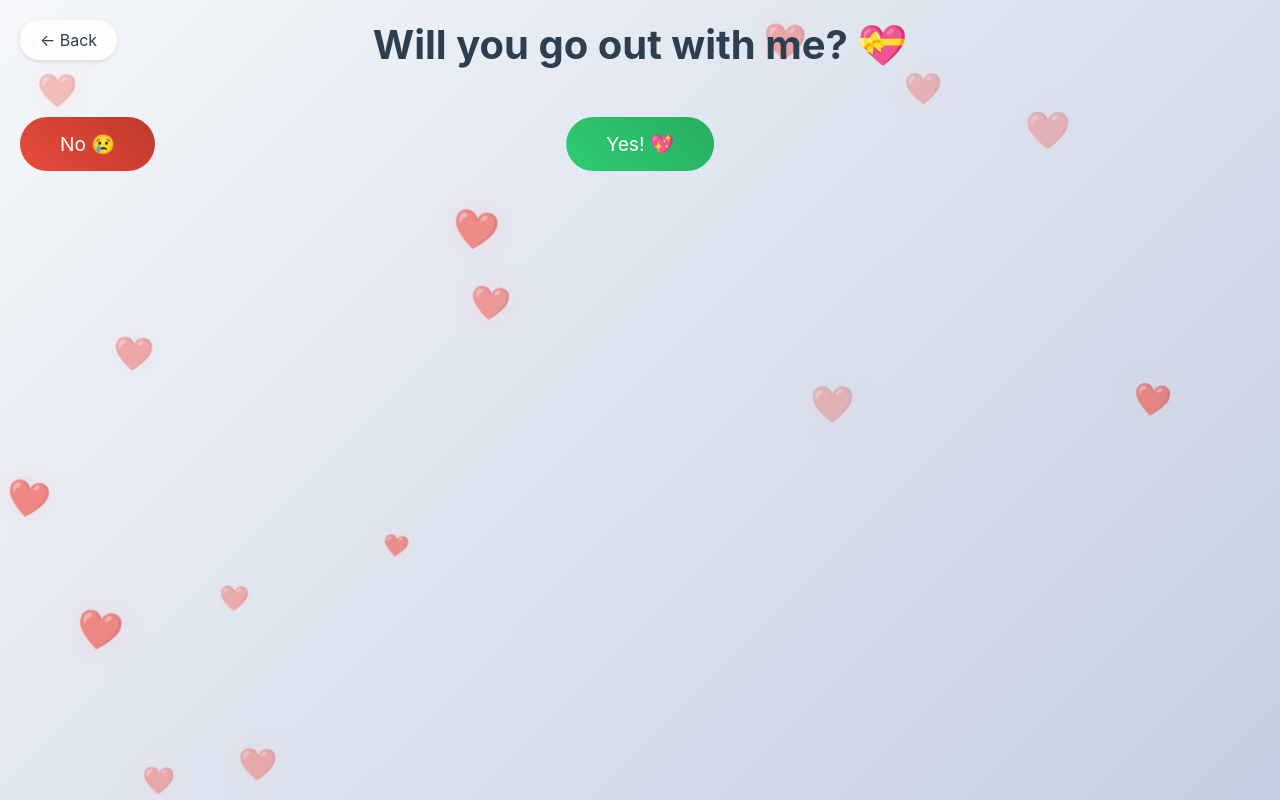
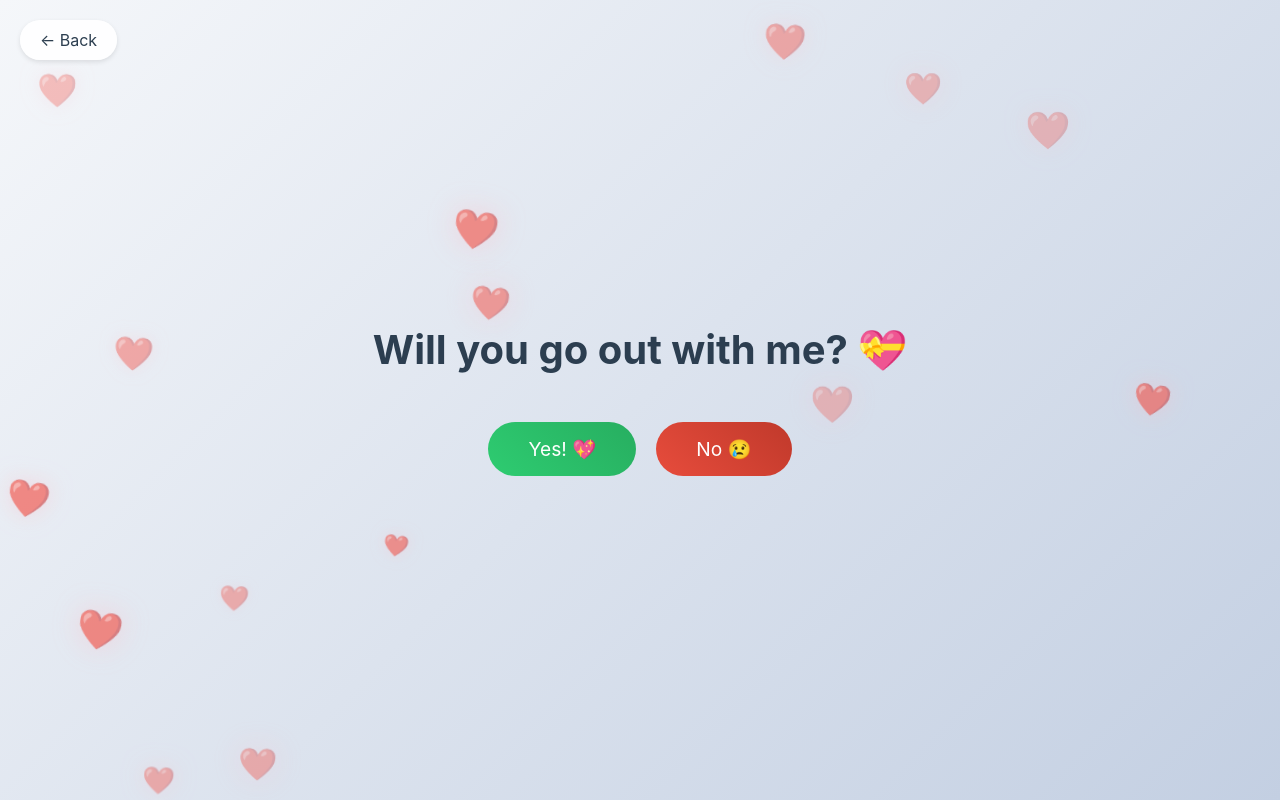
Before and after one commit to EironDavid/ask-out-website, a React (Create React App) app: page /response in a window 1280 px wide. Built offline with nearby package versions, Linux system fonts and the light colour scheme.

Commit message:
Update button layout to be side by side

```diff
--- a/src/pages/ResponsePage.js
+++ b/src/pages/ResponsePage.js
@@ -33,9 +33,10 @@ const Question = styled.h2`
 `;
 
 const ButtonContainer = styled.div`
-  position: relative;
-  width: 100%;
-  height: 100%;
+  display: flex;
+  gap: 20px;
+  justify-content: center;
+  align-items: center;
   animation: ${fadeIn} 1s ease-out 0.3s backwards;
 `;
 
@@ -47,7 +48,6 @@ const Button = styled.button`
   border-radius: 30px;
   cursor: pointer;
   transition: transform 0.3s ease, box-shadow 0.3s ease;
-  position: absolute;
   transform: ${props => props.isNo ? `scale(${props.scale})` : 'scale(1)'};
 
   &:hover {
@@ -58,8 +58,6 @@ const Button = styled.button`
 
 const YesButton = styled(Button)`
   background: linear-gradient(45deg, #2ecc71, #27ae60);
-  left: 50%;
-  transform: translateX(-50%);
 `;
 
 const NoButton = styled(Button)`
@@ -74,24 +72,11 @@ const getSadEmoji = (scale) => {
 
 const ResponsePage = () => {
   const [noScale, setNoScale] = useState(1);
-  const [noPosition, setNoPosition] = useState({ x: 0, y: 0 });
   const [showConfetti, setShowConfetti] = useState(false);
   const navigate = useNavigate();
-  const containerRef = useRef(null);
 
   const handleNoClick = () => {
     setNoScale(prevScale => prevScale + 0.1);
-
-    const container = containerRef.current;
-    const containerRect = container.getBoundingClientRect();
-
-    const maxX = containerRect.width - 200;
-    const maxY = containerRect.height - 60;
-
-    const newX = Math.random() * maxX;
-    const newY = Math.random() * maxY;
-
-    setNoPosition({ x: newX, y: newY });
   };
 
   const handleYesClick = () => {
@@ -106,7 +91,7 @@ const ResponsePage = () => {
       <BackButton />
       {showConfetti && <Confetti />}
       <Question>Will you go out with me? 💝</Question>
-      <ButtonContainer ref={containerRef}>
+      <ButtonContainer>
         <YesButton onClick={handleYesClick}>
           Yes! 💖
         </YesButton>
@@ -114,11 +99,6 @@ const ResponsePage = () => {
           isNo={true}
           scale={noScale}
           onClick={handleNoClick}
-          style={{
-            transform: `scale(${noScale})`,
-            left: `${noPosition.x}px`,
-            top: `${noPosition.y}px`
-          }}
         >
           No {getSadEmoji(noScale)}
         </NoButton>
```
